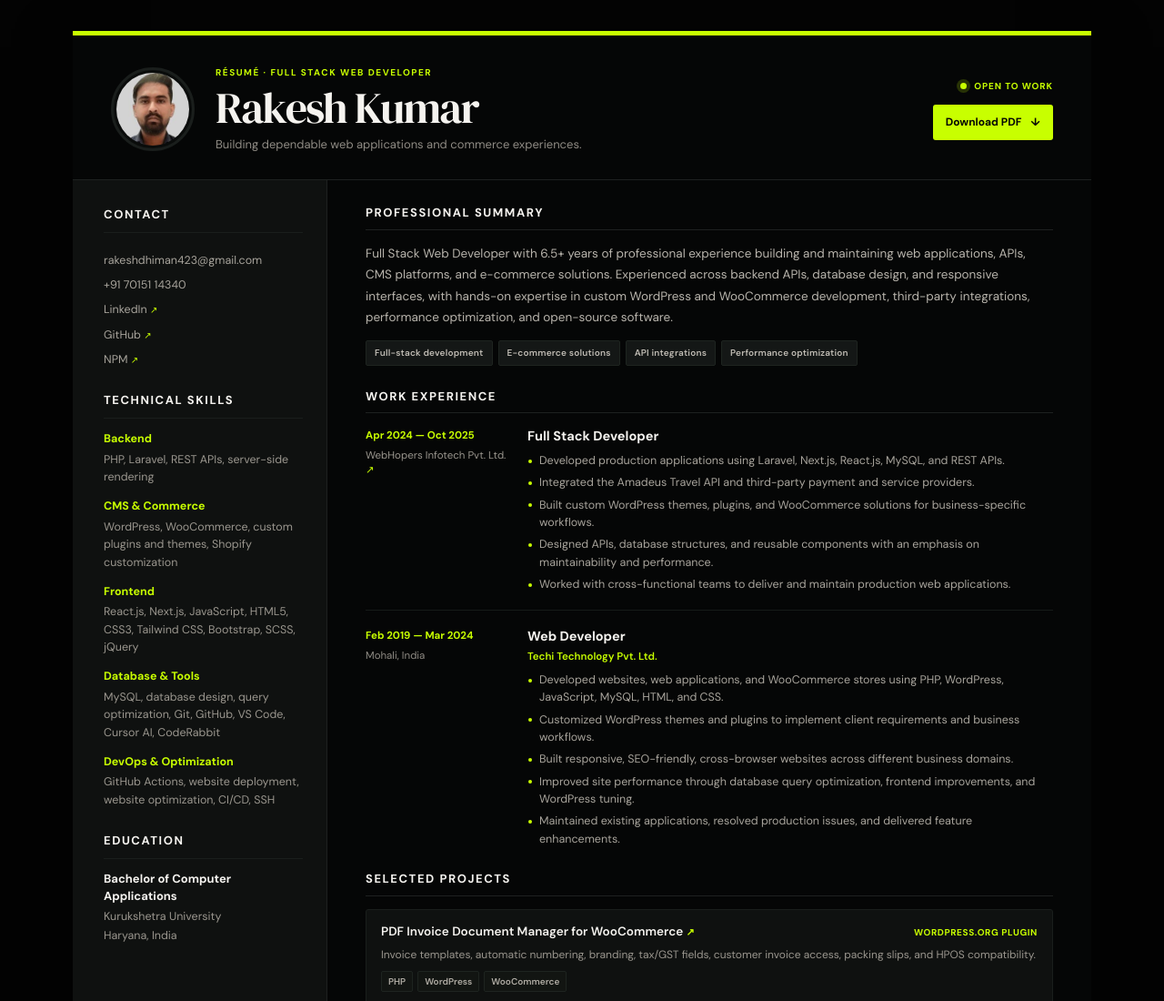
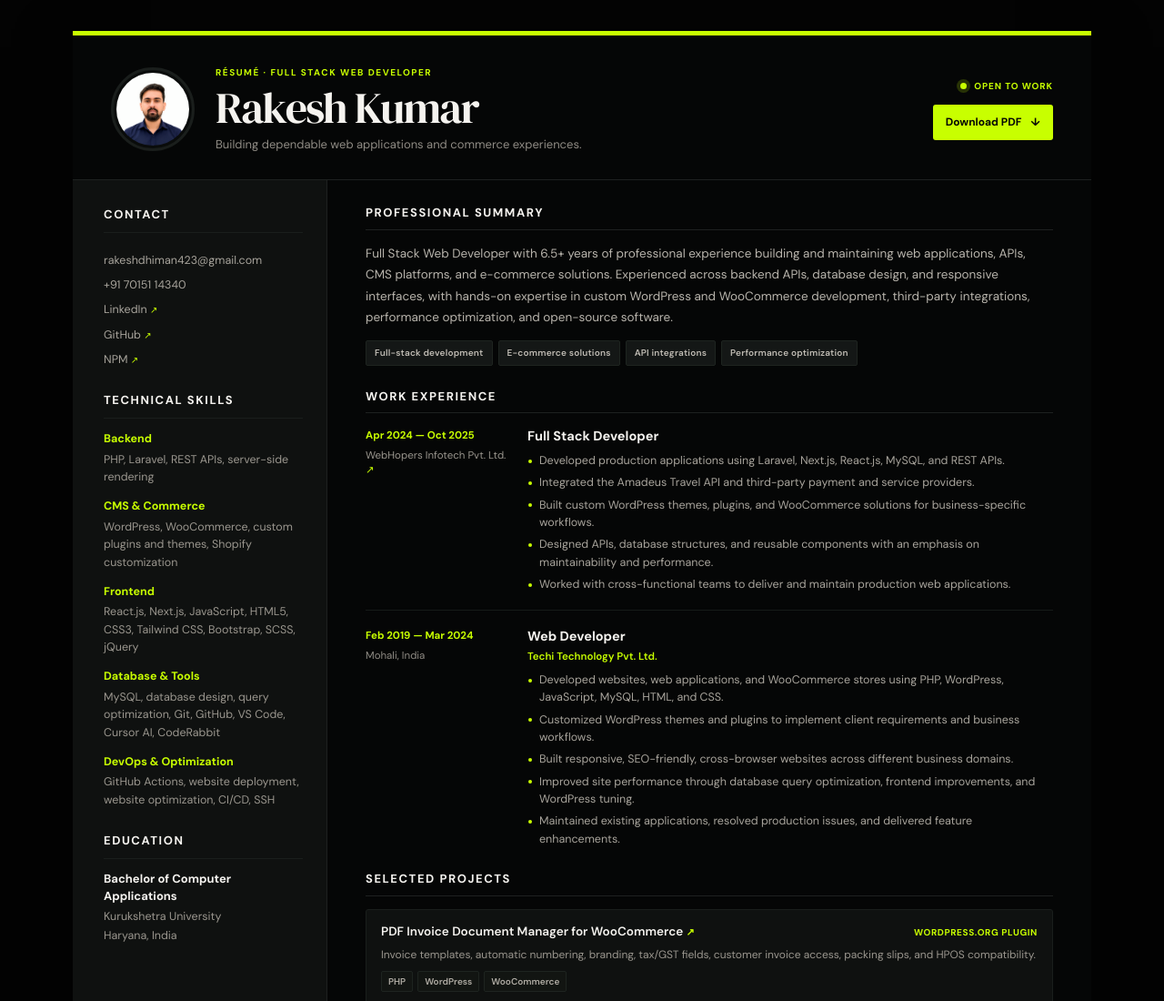
Before and after one commit to rakeshdhiman644/rakesh-resume, a plain HTML site: page index.html in a window 1280 px wide. Shown: the top 1100 px of the page at 91% size. Drawn offline with Linux system fonts and the light colour scheme.

Commit message:
updated profile pic

```diff
--- a/index.html
+++ b/index.html
@@ -17,7 +17,7 @@
   <main class="resume" id="top">
     <header class="resume-header">
       <div class="identity">
-        <img src="./assets/profile.jpg" alt="Portrait of Rakesh Kumar" class="portrait">
+        <img src="./assets/profile.png" alt="Portrait of Rakesh Kumar" class="portrait">
         <div class="identity-copy">
           <p class="overline">Résumé · Full Stack Web Developer</p>
           <h1>Rakesh Kumar</h1>
```
Also changed, not shown: assets/profile.jpg (deleted), assets/profile.png (added).
